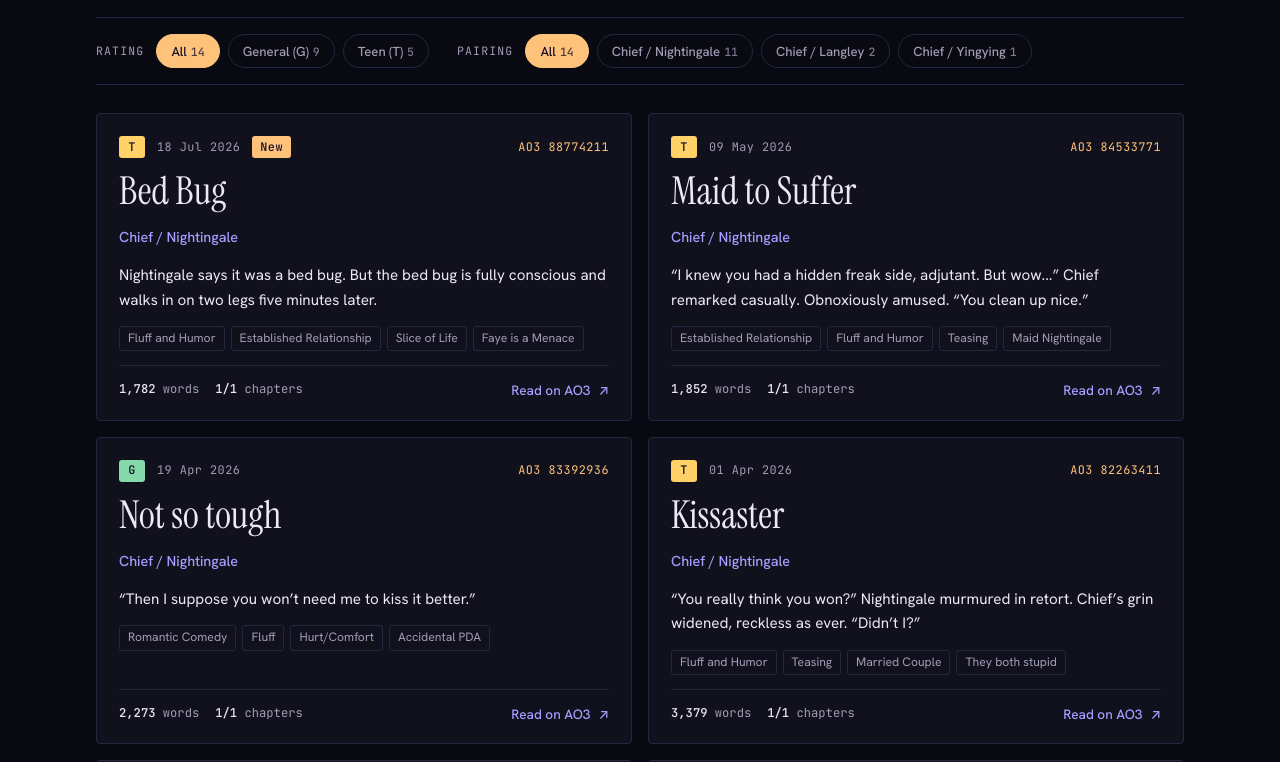
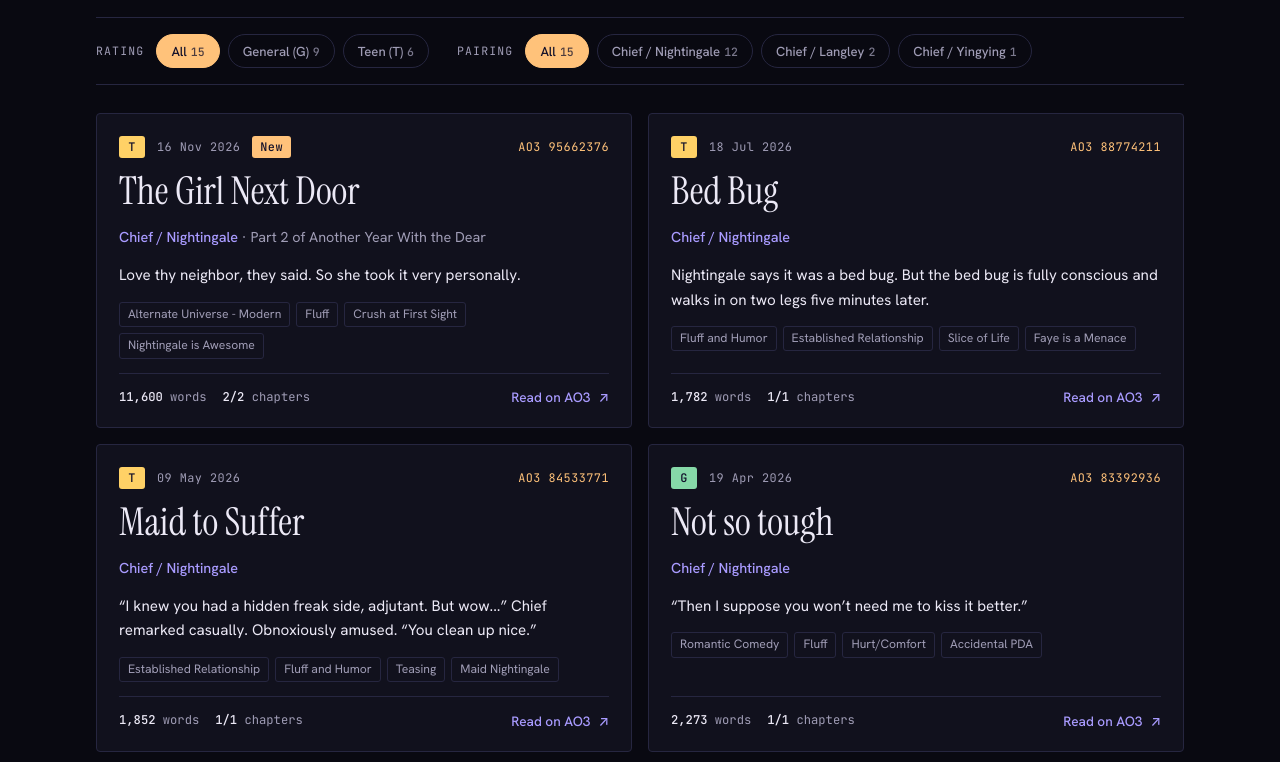
Before and after one commit to Quasarixx/myfic, a plain HTML site: page index.html in a window 1280 px wide. Shown: the part 782-1544 px from the top of the page. Drawn offline with Linux system fonts and the light colour scheme; animation ran at ten frames a second.

Commit message:
Add files via upload

```diff
--- a/index.html
+++ b/index.html
@@ -347,9 +347,13 @@ footer a { color: var(--accent); }
 <script>
 (function () {
   var SERIES = "Mama Lanli & Momma Chip";
+  var ANOTHER = "Another Year With the Dear";
   /* To add a fic: copy one entry and paste it at the top of this list.
      The newest fic by date gets the New label automatically. */
   var WORKS = [
+    { title: "The Girl Next Door", id: 95662376, date: "2026-11-16", rating: "T", ship: "Chief/Nightingale", words: 11600, ch: "2/2", series: ANOTHER, part: 2,
+      blurb: "Love thy neighbor, they said. So she took it very personally.",
+      tags: ["Alternate Universe - Modern", "Fluff", "Crush at First Sight", "Nightingale is Awesome"] },
     { title: "Bed Bug", id: 88774211, date: "2026-07-18", rating: "T", ship: "Chief/Nightingale", words: 1782, kudos: 30, hits: 308, ch: "1/1",
       blurb: "Nightingale says it was a bed bug. But the bed bug is fully conscious and walks in on two legs five minutes later.",
       tags: ["Fluff and Humor", "Established Relationship", "Slice of Life", "Faye is a Menace"] },
@@ -377,7 +381,7 @@ footer a { color: var(--accent); }
     { title: "A Future in Hands", id: 74583561, date: "2025-11-22", rating: "G", ship: "Chief/Langley", words: 1840, kudos: 69, hits: 669, ch: "1/1", series: SERIES, part: 1,
       blurb: "“We’re having a baby. Do you know how insane that is? You and me? With a tiny little us?”",
       tags: ["Unplanned Pregnancy", "Domestic Fluff", "Married Life", "Sobbing"] },
-    { title: "The Sixteenth of November", id: 74246866, date: "2025-11-16", rating: "G", ship: "Chief/Nightingale", words: 3455, kudos: 82, hits: 673, ch: "1/1",
+    { title: "The Sixteenth of November", id: 74246866, date: "2025-11-16", rating: "G", ship: "Chief/Nightingale", words: 3455, kudos: 82, hits: 673, ch: "1/1", series: ANOTHER, part: 1,
       blurb: "“Happy birthday, Nightingale.” Chief said it so softly that Nightingale knew it was going to haunt her for weeks.",
       tags: ["Birthday Fluff", "Mutual Pining", "First Kiss", "Nightingale Has No Idea She’s Loved"] },
     { title: "Can We Go Back Together Now?", id: 73451691, date: "2025-11-07", rating: "G", ship: "Chief/Nightingale", words: 2865, kudos: 37, hits: 422, ch: "2/2",
```
